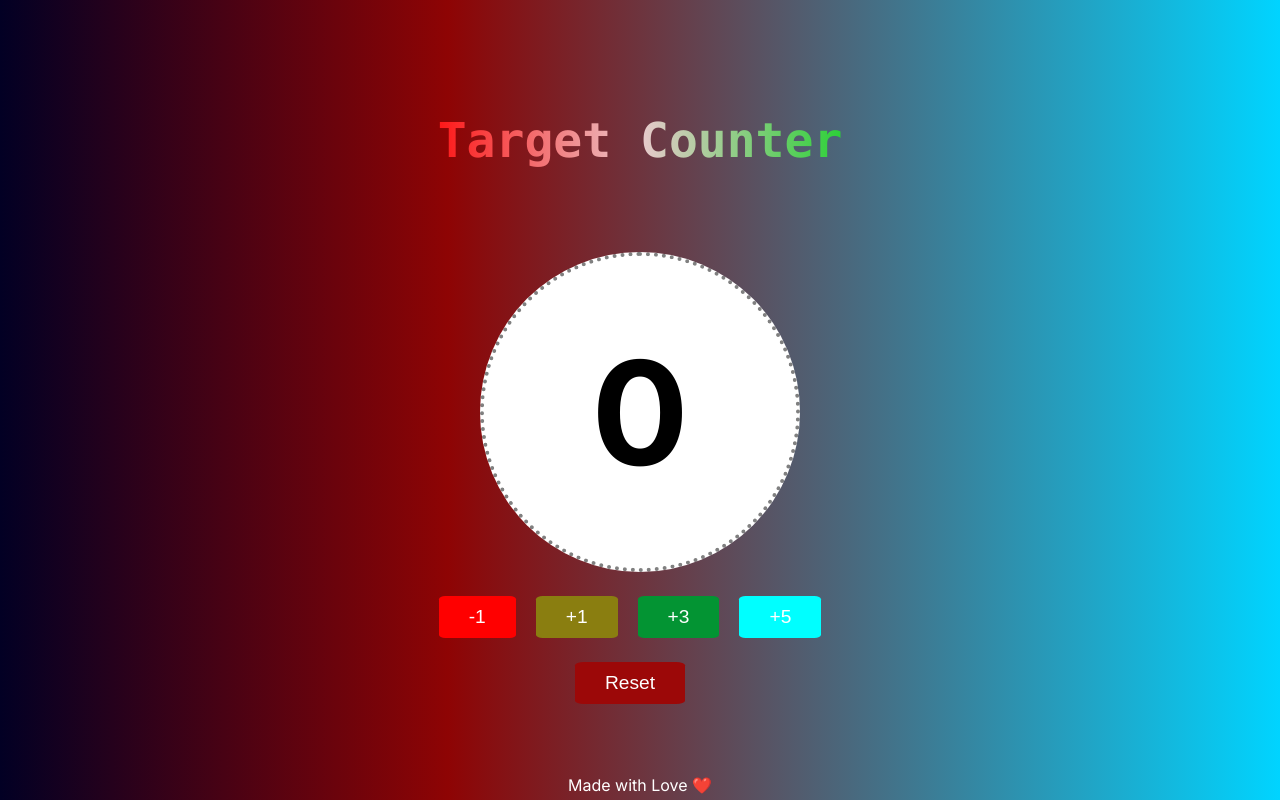
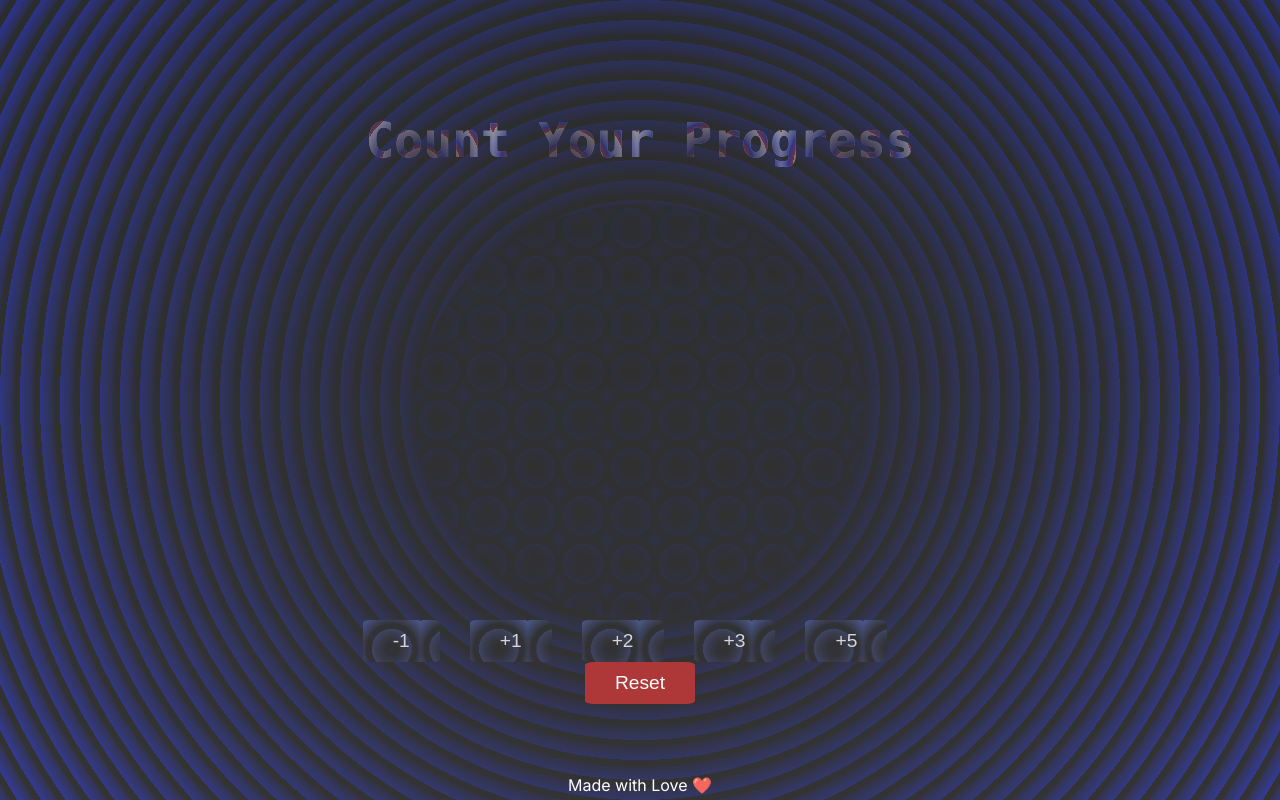
Before and after one commit to Jags20/Target-Counter, a Next.js app: page / in a window 1280 px wide. Built offline with nearby package versions, Linux system fonts and the light colour scheme.

Commit message:
animation

```diff
--- a/pages/index.js
+++ b/pages/index.js
@@ -10,9 +10,10 @@ const inter = Inter({ subsets: ['latin'] })
 export default function Home() {
 
   const [count, setCount] = useState(0);
+  // const [clas, setClas] = useState("");
 
   useEffect ( () => {
-    document.title = `Total : ${count}`;
+    document.title = `${count}`;
   },[count]);
 
   const handleClickNeg = () => {
@@ -20,6 +21,10 @@ export default function Home() {
   }
   const handleClick1 = () => {
     setCount(count+1);
+  }
+  const changeClass = () => {
+    setCount(count+2);
+    // setClas("button_change");
   }
   const handleClick3 = () => {
     setCount(count+3);
@@ -42,7 +47,7 @@ export default function Home() {
       <main className={`${styles.main} ${inter.className}`}>
         <div className={styles.description}>
           <p className={styles.heading}>
-            Target Counter
+            Count Your Progress
           </p>
         </div>
 
@@ -94,13 +99,15 @@ export default function Home() {
           }
         </div>
         </div>
-
-        <div className={styles.center}>
-          <b className={styles.b}>{count}</b>
+        <div className={styles.outer_line}>
+          <div className={styles.center}>
+            <b className={styles.b}>{count}</b>
+          </div>
         </div>
         <div>
         <button className={styles.buttonNeg} onClick={handleClickNeg} >-1</button>
-          <button className={styles.button1} onClick={handleClick1} >+1</button>
+          <button className={styles.button1} onClick={handleClick1} ><span className={styles.button_effect1}>+1</span></button>
+          <button className={styles.button_change} onClick={changeClass}>+2</button>
           <button className={styles.button3} onClick={handleClick3} >+3</button>
           <button className={styles.button5} onClick={handleClick5} >+5</button>
         </div>
--- a/styles/Home.module.css
+++ b/styles/Home.module.css
@@ -4,12 +4,19 @@
   justify-content: space-between;
   align-items: center;
   padding: 6rem;
-  min-height: 100vh;
+  height: 100vh;
   position: relative;
-  background: rgb(2,0,36);
-  background: linear-gradient(90deg, rgba(2,0,36,1) 0%, rgba(142,4,4,1) 35%, rgba(0,212,255,1) 100%);
+  /* background: rgb(2,0,36); */
+  background-color: #213fb6;
+  opacity: 0.8;
+  background-image: radial-gradient(circle at center center, #000000, #0629ae),
+                    repeating-radial-gradient(circle at center center, #000000, #000000, 10px, transparent 20px, transparent 10px);
+  background-blend-mode: multiply;
+  /* background: linear-gradient(90deg, rgba(2,0,36,1) 0%, rgba(142,4,4,1) 35%, rgba(0,212,255,1) 100%); */
   /* background-color: black; */
+  /* animation:10s infinite anim; */
 }
+
 
 .description {
   display: inherit;
@@ -51,8 +58,16 @@
 }
 
 .heading{
-  background-image: linear-gradient(to right, #ff0909, #e9cacd, #1dd12c);
+  /* background-image: linear-gradient(to right, #ff0909, #e9cacd, #1dd12c); */
+  /* background: repeating-radial-gradient(circle,#83220ae3, transparent 20%); */
+  background-size: 3em 3em;
+  /* background-color: #a01212; */
+  opacity: 0.8;
+  background-image: radial-gradient(circle at center center, #311717, #bcc2db),
+                    repeating-radial-gradient(circle at center center, #d61111, #001cf3, 10px, transparent 20px, transparent 10px);
+  background-blend-mode: multiply;
   font-size: 3rem;
+  /* display: none; */
   background-clip: text;
   color: transparent;
 }
@@ -95,8 +110,100 @@
   max-width: 30ch;
 }
 
+.outer_line{
+  border: 30px;
+  /* background: repeating-radial-gradient(circle,#e43105e3, transparent 20%); */
+  background-size: 3em 3em;
+  background-color: #081341;
+  opacity: 0.8;
+  background-image: radial-gradient(circle at center center, #000000, #0629ae),
+                    repeating-radial-gradient(circle at center center, #000000, #000000, 10px, transparent 20px, transparent 10px);
+  background-blend-mode: multiply;
+  height: 450px;
+  width: 450px;
+  border-radius: 50%;
+  display: flex;
+  align-items: center;
+  justify-content: center;
+  -webkit-animation: heartbeat 1.5s ease-in-out infinite both;
+	        animation: heartbeat 1.5s ease-in-out infinite both;
+}
+ @-webkit-keyframes heartbeat {
+  from {
+    -webkit-transform: scale(1);
+            transform: scale(1);
+    -webkit-transform-origin: center center;
+            transform-origin: center center;
+    -webkit-animation-timing-function: ease-out;
+            animation-timing-function: ease-out;
+  }
+  10% {
+    -webkit-transform: scale(0.91);
+            transform: scale(0.91);
+    -webkit-animation-timing-function: ease-in;
+            animation-timing-function: ease-in;
+  }
+  17% {
+    -webkit-transform: scale(0.98);
+            transform: scale(0.98);
+    -webkit-animation-timing-function: ease-out;
+            animation-timing-function: ease-out;
+  }
+  33% {
+    -webkit-transform: scale(0.87);
+            transform: scale(0.87);
+    -webkit-animation-timing-function: ease-in;
+            animation-timing-function: ease-in;
+  }
+  45% {
+    -webkit-transform: scale(1);
+            transform: scale(1);
+    -webkit-animation-timing-function: ease-out;
+            animation-timing-function: ease-out;
+  }
+}
+@keyframes heartbeat {
+  from {
+    -webkit-transform: scale(1);
+            transform: scale(1);
+    -webkit-transform-origin: center center;
+            transform-origin: center center;
+    -webkit-animation-timing-function: ease-out;
+            animation-timing-function: ease-out;
+  }
+  10% {
+    -webkit-transform: scale(0.91);
+            transform: scale(0.91);
+    -webkit-animation-timing-function: ease-in;
+            animation-timing-function: ease-in;
+  }
+  17% {
+    -webkit-transform: scale(0.98);
+            transform: scale(0.98);
+    -webkit-animation-timing-function: ease-out;
+            animation-timing-function: ease-out;
+  }
+  33% {
+    -webkit-transform: scale(0.87);
+            transform: scale(0.87);
+    -webkit-animation-timing-function: ease-in;
+            animation-timing-function: ease-in;
+  }
+  45% {
+    -webkit-transform: scale(1);
+            transform: scale(1);
+    -webkit-animation-timing-function: ease-out;
+            animation-timing-function: ease-out;
+  }
+}
+.outer_line:hover{
+  animation: none;
+}
+
+
 .center {
   display: flex;
+  /* align-items: center; */
   border: 4px dotted grey;
   height: 320px;
   width: 320px;
@@ -108,24 +215,67 @@
   justify-content: center;
   align-items: center;
   position: relative;
-  /* animation:15s infinite anim; */
-  /* padding: 4rem 0; */
+  /* animation:10s infinite anim; */
+   -webkit-animation: ping 2.0s ease-in-out infinite both;
+	        animation: ping 2.0s ease-in-out infinite both;
 }
-@keyframes anim {
+/* @keyframes anim {
   0%{transform: rotate(0);}
   100%{transform: rotate(360deg);}
+} */
+ @-webkit-keyframes ping {
+  0% {
+    -webkit-transform: scale(0.2);
+            transform: scale(0.2);
+    opacity: 0.8;
+  }
+  80% {
+    -webkit-transform: scale(1.2);
+            transform: scale(1.2);
+    opacity: 0;
+  }
+  100% {
+    -webkit-transform: scale(2.8);
+            transform: scale(2.8);
+    opacity: 0;
+  }
+}
+@keyframes ping {
+  0% {
+    -webkit-transform: scale(0.2);
+            transform: scale(0.2);
+    opacity: 0.8;
+  }
+  80% {
+    -webkit-transform: scale(1.2);
+            transform: scale(1.2);
+    opacity: 0;
+  }
+  100% {
+    -webkit-transform: scale(2.8);
+            transform: scale(2.8);
+    opacity: 0;
+  }
 }
 
 .center:hover{
-  scale: 1.1;
+  animation: none;
+  scale: 1.05;
   box-shadow: 0px 0px 150px rgb(209, 202, 202),0px 0px 150px rgb(218, 214, 214);
 }
 
 .buttonNeg{
-  margin-right: 20px;
+  margin-right: 30px;
   padding: 10px 30px 10px 30px;
   font-size: larger;
-  background-color: red;
+  /* background-color: red; */
+  background: repeating-radial-gradient(circle,#e43105e3, transparent 20%);
+        background-size: 3em 3em;
+        background-color: #667aca;
+        opacity: 0.8;
+        background-image: radial-gradient(circle at center center, #000000, #7582b8),
+                          repeating-radial-gradient(circle at center center, #000000, #000000, 10px, transparent 20px, transparent 10px);
+        background-blend-mode: multiply;
   border: none;
   color: white;
   border-radius: 8%;
@@ -135,52 +285,100 @@
 .buttonNeg:hover {
   box-shadow: 5px 10px 8px #888888;
   scale: 1.2;
+  cursor:grabbing;
 }
 
 .button1{
-  margin-right: 20px;
+  margin-right: 30px;
   padding: 10px 30px 10px 30px;
+  position: relative;
   font-size: larger;
-  background-color: rgb(138, 126, 16);
+  /* background-color: rgb(138, 126, 16); */
+  background: repeating-radial-gradient(circle,#e43105e3, transparent 20%);
+        background-size: 3em 3em;
+        background-color: #667aca;
+        opacity: 0.8;
+        background-image: radial-gradient(circle at center center, #000000, #7582b8),
+                          repeating-radial-gradient(circle at center center, #000000, #000000, 10px, transparent 20px, transparent 10px);
+        background-blend-mode: multiply;
   border: none;
   color: white;
   border-radius: 8%;
 }
 .button1:hover {
-  box-shadow: 5px 10px 8px #888888;
+  box-shadow: 5px 10px 8px #1c5154;
   scale: 1.2;
+  cursor:grabbing;
+}
+
+.button_change{
+  margin-right: 30px;
+  padding: 10px 30px 10px 30px;
+  font-size: larger;
+  /* background-color: rgb(59, 16, 138); */
+  background: repeating-radial-gradient(circle,#e43105e3, transparent 20%);
+        background-size: 3em 3em;
+        background-color: #667aca;
+        opacity: 0.8;
+        background-image: radial-gradient(circle at center center, #000000, #7582b8),
+                          repeating-radial-gradient(circle at center center, #000000, #000000, 10px, transparent 20px, transparent 10px);
+        background-blend-mode: multiply;
+  border: none;
+  color: white;
+  border-radius: 8%;
+}
+.button_change:hover {
+  box-shadow: 5px 10px 8px #2387a9;
+  scale: 1.2;
+  cursor:grabbing;
 }
 
 .button3{
-  margin-right: 20px;
+  margin-right: 30px;
   padding: 10px 30px 10px 30px;
   font-size: larger;
-  background-color: rgb(3, 148, 51);
+  /* background-color: rgb(3, 148, 51); */
+  background: repeating-radial-gradient(circle,#e43105e3, transparent 20%);
+        background-size: 3em 3em;
+        background-color: #667aca;
+        opacity: 0.8;
+        background-image: radial-gradient(circle at center center, #000000, #7582b8),
+                          repeating-radial-gradient(circle at center center, #000000, #000000, 10px, transparent 20px, transparent 10px);
+        background-blend-mode: multiply;
   border: none;
   color: white;
   border-radius: 8%;
 }
 .button3:hover {
-  box-shadow: 5px 10px 8px #888888;
+  box-shadow: 5px 10px 8px #0eb5c4;
   scale: 1.2;
+  cursor:grabbing;
 }
 
 .button5{
-  margin-right: 20px;
+  margin-right: 30px;
   padding: 10px 30px 10px 30px;
   font-size: larger;
-  background-color: cyan;
+  /* background-color: cyan; */
+  background: repeating-radial-gradient(circle,#e43105e3, transparent 20%);
+        background-size: 3em 3em;
+        background-color: #667aca;
+        opacity: 0.8;
+        background-image: radial-gradient(circle at center center, #000000, #7582b8),
+                          repeating-radial-gradient(circle at center center, #000000, #000000, 10px, transparent 20px, transparent 10px);
+        background-blend-mode: multiply;
   border: none;
   color: white;
   border-radius: 8%;
 }
 .button5:hover {
-  box-shadow: 5px 10px 8px #888888;
+  box-shadow: 5px 10px 8px #04ecf4;
   scale: 1.2;
+  cursor:grabbing;
 }
 
 .button0{
-  margin-right: 20px;
+  /* margin-right: 20px; */
   padding: 10px 30px 10px 30px;
   font-size: larger;
   background-color: rgb(156, 8, 8);
@@ -189,8 +387,23 @@
   border-radius: 8%;
 }
 .button0:hover {
-  box-shadow: 5px 10px 8px #888888;
+  box-shadow: 5px 10px 8px #f00404;
   scale: 1.2;
+  cursor:grabbing;
+  animation: numberAnimation 2s;
+}
+@keyframes numberAnimation {
+  0% {
+      opacity: 1;
+      transform: translateY(0);
+  }
+  70% {
+      transform: translateY(-280px);
+  }
+  100% {
+      opacity: 0;
+      transform: translateY(-30px);
+  }
 }
 
 /* .center::before {
@@ -325,7 +538,7 @@
 .footer_menu{
   color: white;
   padding: 5px;
-  /* border: 5px dotted black; */
+  /* border: 5px dotted cyan; */
   position: fixed;
   /* top: 10px; */
   bottom: 0px;
@@ -339,15 +552,7 @@
   }
 }
 
-@media (prefers-color-scheme: dark) {
-  .vercelLogo {
-    filter: invert(1);
-  }
 
-  .logo {
-    filter: invert(1) drop-shadow(0 0 0.3rem #ffffff70);
-  }
-}
 
 @keyframes rotate {
   from {
```
